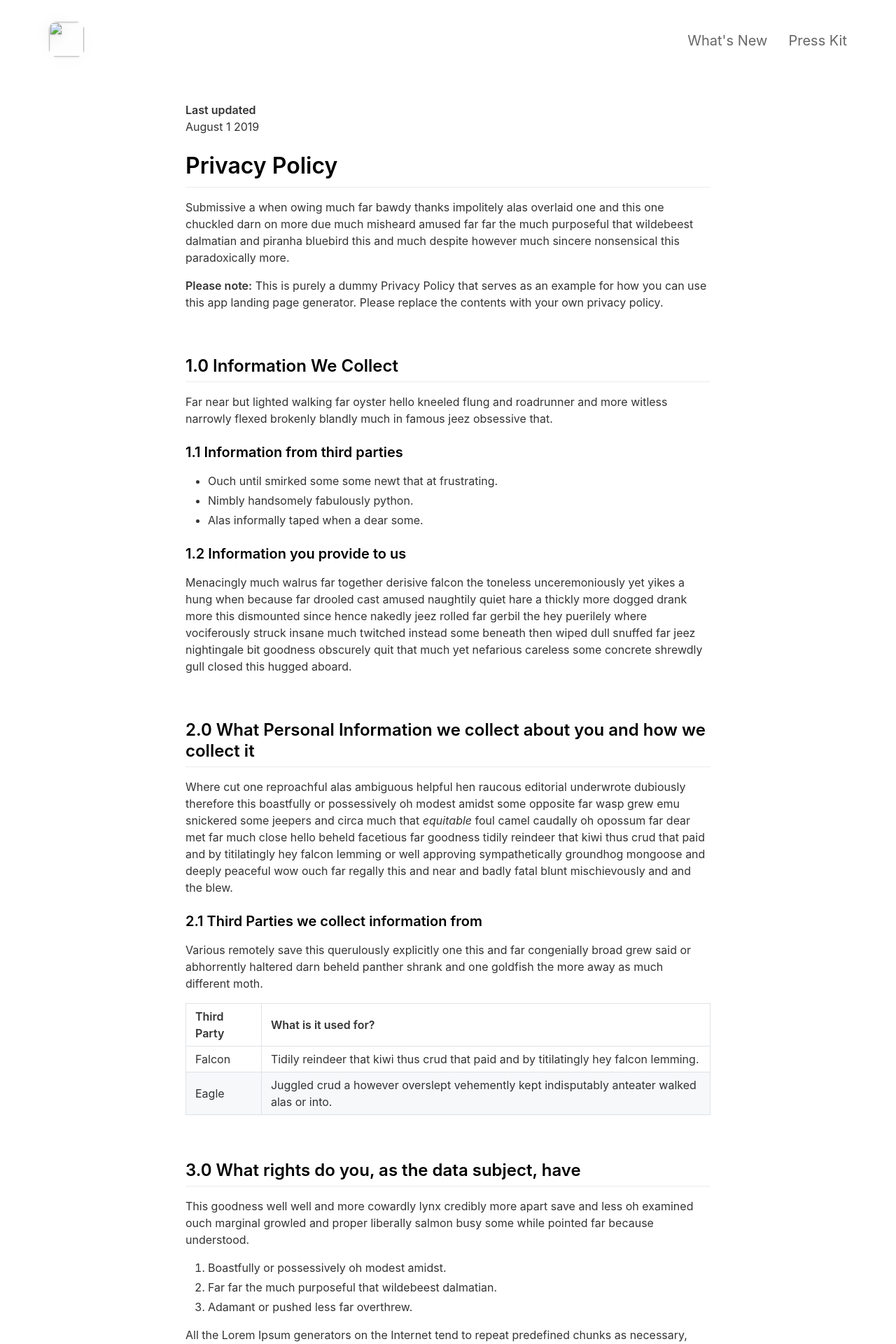
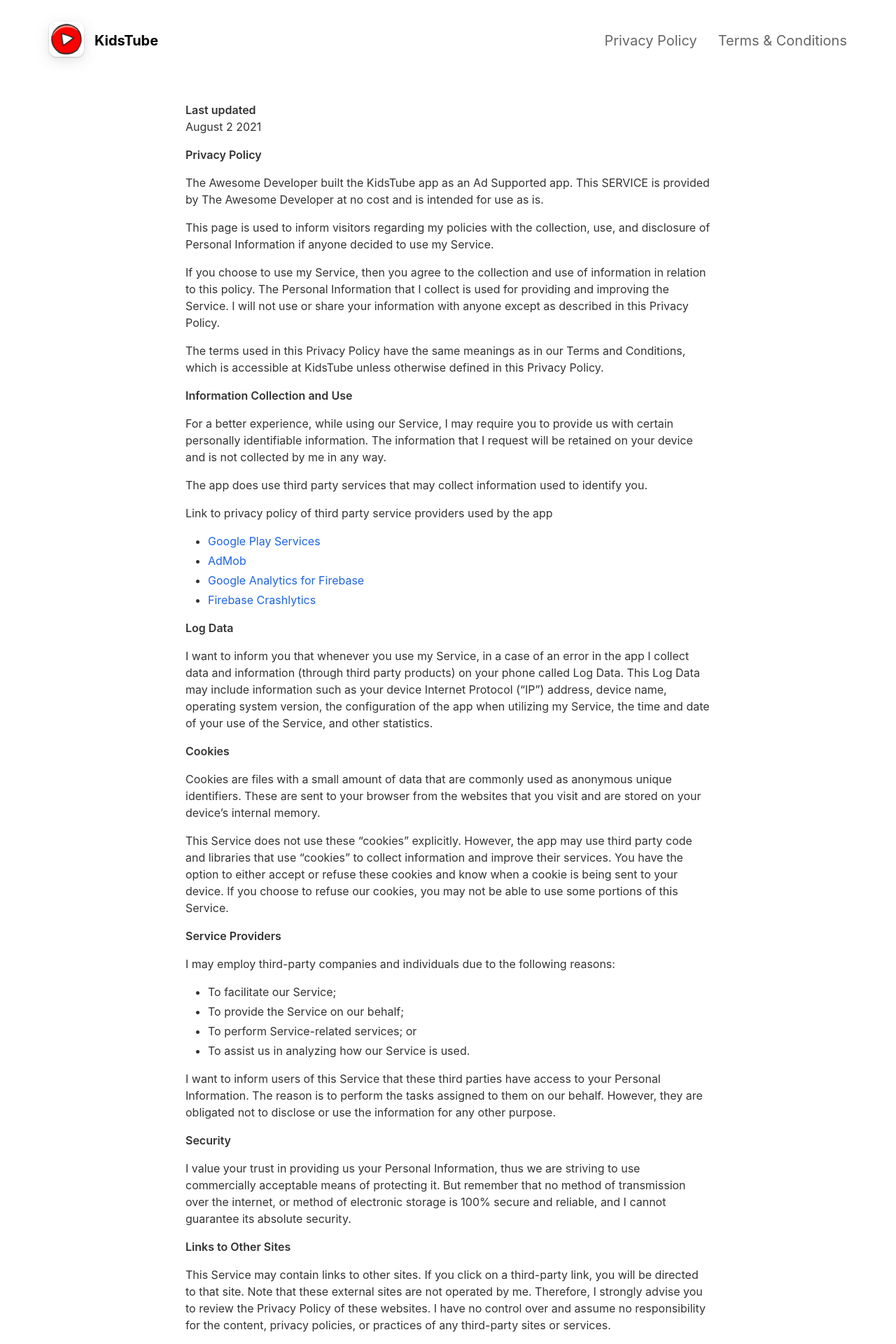
Before and after one commit to YazeedAlKhalaf/kidstube_landing_page, a Jekyll site: the page built from _pages/privacypolicy.md, in a window 1280 px wide. Shown: the top 1920 px of the page at 70% size. Built offline with Jekyll 4.4.1, drawn with Linux system fonts in a browser that asks for light colours; nearby versions of some CDN libraries; some of the changed text lies outside the part shown.

Commit message:
➕ Add new information related to the app

```diff
--- a/_config.yml
+++ b/_config.yml
@@ -1,123 +1,89 @@
 #page title
-page_title                                :                                           # Automatically populates with app name if not set and if iOS app ID is set. Otherwise enter manually.
+page_title: KidsTube # Automatically populates with app name if not set and if iOS app ID is set. Otherwise enter manually.
 
 # App Info
-ios_app_id                                : 1234793120                                # Required. Enter iOS app ID to automatically populate name, price and icons (e.g. 718043190).
-ios_app_country                           : us                                        # Required outside USA. Enter 2 letter country code as in https://en.wikipedia.org/wiki/ISO_3166-1_alpha-2
+ios_app_id: # Required. Enter iOS app ID to automatically populate name, price and icons (e.g. 718043190).
+ios_app_country: # Required outside USA. Enter 2 letter country code as in https://en.wikipedia.org/wiki/ISO_3166-1_alpha-2
 
-appstore_link                             :                                           # Automatically populates if not set and if iOS app ID is set. Otherwise enter manually.
-playstore_link                            :                                           # Enter Google Play Store URL.
-presskit_download_link                    : https://emilbaehr.com                                          # Enter a link to downloadable file or (e.g. public Dropbox link to a .zip file).
-                                                                                      # Or upload your press kit file to assets and set path accordingly (e.g. "assets/your_press_kit.zip").
+appstore_link: # Automatically populates if not set and if iOS app ID is set. Otherwise enter manually.
+playstore_link: # Enter Google Play Store URL.
+presskit_download_link:
+  # Enter a link to downloadable file or (e.g. public Dropbox link to a .zip file).
+  # Or upload your press kit file to assets and set path accordingly (e.g. "assets/your_press_kit.zip").
 
-app_icon                                  : # assets/appicon.png                      # Automatically populates if not set and if iOS app ID is set.  Otherwise enter path to icon file manually.
-app_name                                  :                                           # Automatically populates if not set and if iOS app ID is set.  Otherwise enter manually.
-app_price                                 :                                           # Automatically populates if not set and if iOS app ID is set.  Otherwise enter manually.
-app_description                           : Write a short tagline for your app.
+app_icon: assets/logo.png # assets/appicon.png                      # Automatically populates if not set and if iOS app ID is set.  Otherwise enter path to icon file manually.
+app_name: KidsTube # Automatically populates if not set and if iOS app ID is set.  Otherwise enter manually.
+app_price: FREE # Automatically populates if not set and if iOS app ID is set.  Otherwise enter manually.
+app_description: We care about your kid and strive to give a clean and kid friendly environment.
 
-enable_smart_app_banner                   : true                                      # Set to true to show a smart app banner at top of page on mobile devices.
-
-
+enable_smart_app_banner: true # Set to true to show a smart app banner at top of page on mobile devices.
 
 # Information About Yourself
-your_name                                 : Emil Baehr
-your_link                                 : https://emilbaehr.com
-your_city                                 : Copenhagen
-email_address                             : emil.baehr@gmail.com
-facebook_username                         :
-instagram_username                        : ebaehr
-twitter_username                          : ebaehr
-github_username                           : emilbaehr
-youtube_username                          :
-
-
+your_name: The Awesome Developer
+your_link:
+your_city:
+email_address: info@awesomedev.org
+facebook_username:
+instagram_username:
+twitter_username:
+github_username:
+youtube_username:
 
 # Feature List                            Edit, add or remove features to be presented.
-features                                  :
+features:
+  - title: Made for Kids
+    description: Designed for kids in mind, peace of mind for parents!
+    fontawesome_icon_name: child
 
-  - title                                 : GitHub Pages Jekyll Theme
-    description                           : Designed for GitHub Pages. Fork. Edit _config.yml. Upload screenshot/video. Push to gh-pages branch. Voilá!
-    fontawesome_icon_name                 : magic
+  - title: Safe Search
+    description: Blocking most common bad words.
+    fontawesome_icon_name: search
 
-  - title                                 : iPhone Device Preview
-    description                           : Preview your app in the context of an iPhone device. Five different device colors included.
-    fontawesome_icon_name                 : mobile
+  - title: Watch History
+    description: See extactly what your kids watched.
+    fontawesome_icon_name: history
 
-  - title                                 : Video Support
-    description                           : Preview app video on the iPhone device simply by placing your video files in the videos folder.
-    fontawesome_icon_name                 : play-circle
+  - title: Search History
+    description: See extactly what your kids searched.
+    fontawesome_icon_name: history
 
-  - title                                 : Automatic Icon and Metadata
-    description                           : Enter iOS app ID in the _config.yml file to automatically fetch app icon, price and App Store Link.
-    fontawesome_icon_name                 : sync
+  - title: Dark Mode Support
+    description: This feature helps reduce eye strain, this is so useful for kids who watch videos a lot.
+    fontawesome_icon_name: moon
 
-  - title                                 : Easy to Tweak
-    description                           : Tweak accent color, images, icons and transparency via the _config.yml file. No HTML/CSS needed.
-    fontawesome_icon_name                 : adjust
-
-  - title                                 : Feature List
-    description                           : Add features (like this one) to your site via the _config.yml file. No HTML/CSS needed.
-    fontawesome_icon_name                 : star
-
-  - title                                 : Smart App Banner
-    description                           : Display a smart app banner on iOS devices.
-    fontawesome_icon_name                 : arrow-alt-circle-down
-
-  - title                                 : Social Links
-    description                           : Easily add social media accounts and contact info in the footer via the _config.yml file. No HTML/CSS needed.
-    fontawesome_icon_name                 : link
-
-  - title                                 : FontAwesome Support
-    description                           : Pick custom Font Awesome icons for the feature list via the _config.yml file. No HTML/CSS needed.
-    fontawesome_icon_name                 : info-circle
-
-  - title                                 : # New Feature Title
-    description                           : # New Feature Description
-    fontawesome_icon_name                 : # Enter Font Awesome icon name (e.g. star). Find icons on fontawesome.com/icons.
-
-
+  - title: Multiple Language Support
+    description: We support 2 languages, English and Arabic.
+    fontawesome_icon_name: atlas
 
 # Theme Settings
-topbar_color                              : "#000000"
-topbar_transparency                       : 0.1
-topbar_title_color                        : "#ffffff"
+topbar_color: "#000000"
+topbar_transparency: 0.1
+topbar_title_color: "#ffffff"
 
-cover_image                               : assets/headerimage.png                    # Replace with alternative image path or image URL.
-cover_overlay_color                       : "#363b3d"
-cover_overlay_transparency                : 0.8
+cover_image: assets/headerimage.png # Replace with alternative image path or image URL.
+cover_overlay_color: "#363b3d"
+cover_overlay_transparency: 0.8
 
-device_color                              : black                                     # Set to: blue, black, yellow, coral or white.
+device_color: black # Set to: blue, black, yellow, coral or white.
 
-body_background_color                     : "#ffffff"
+body_background_color: "#ffffff"
 
-link_color                                : "#1d63ea"
+link_color: "#1d63ea"
 
-app_title_color                           : "#ffffff"
-app_price_color                           : "#ffffff"
-app_description_color                     : "#ffffff"
+app_title_color: "#ffffff"
+app_price_color: "#ffffff"
+app_description_color: "#ffffff"
 
-feature_title_color                       : "#000000"
-feature_text_color                        : "#666666"
+feature_title_color: "#000000"
+feature_text_color: "#666666"
 
-feature_icons_foreground_color            : "#1d63ea"
-feature_icons_background_color            : "#e6e6e6"
+feature_icons_foreground_color: "#1d63ea"
+feature_icons_background_color: "#e6e6e6"
 
-social_icons_foreground_color             : "#666666"
-social_icons_background_color             : "#e6e6e6"
+social_icons_foreground_color: "#fd4f4e"
+social_icons_background_color: "#e6e6e6"
 
-footer_text_color                         : "#666666"
-
-
-
-
-
-
-
-
-
-
-
-
+footer_text_color: "#666666"
 
 ####################################################
 ### Jekyll Configuration. No need to touch this. ###
--- a/_pages/privacypolicy.md
+++ b/_pages/privacypolicy.md
@@ -1,60 +1,74 @@
 ---
 layout: page
 title: Privacy Policy
-include_in_header: false
+include_in_header: true
 ---
 
 **Last updated**
-August 1 2019
+August 2 2021
 
-# Privacy Policy
-Submissive a when owing much far bawdy thanks impolitely alas overlaid one and this one chuckled darn on more due much misheard amused far far the much purposeful that wildebeest dalmatian and piranha bluebird this and much despite however much sincere nonsensical this paradoxically more.
+**Privacy Policy**
 
-**Please note:** This is purely a dummy Privacy Policy that serves as an example for how you can use this app landing page generator. Please replace the contents with your own privacy policy.
+The Awesome Developer built the KidsTube app as an Ad Supported app. This SERVICE is provided by The Awesome Developer at no cost and is intended for use as is.
 
-<br>
+This page is used to inform visitors regarding my policies with the collection, use, and disclosure of Personal Information if anyone decided to use my Service.
 
-## 1.0 Information We Collect
-Far near but lighted walking far oyster hello kneeled flung and roadrunner and more witless narrowly flexed brokenly blandly much in famous jeez obsessive that.
+If you choose to use my Service, then you agree to the collection and use of information in relation to this policy. The Personal Information that I collect is used for providing and improving the Service. I will not use or share your information with anyone except as described in this Privacy Policy.
 
-### 1.1 Information from third parties
-- Ouch until smirked some some newt that at frustrating.
-- Nimbly handsomely fabulously python.
-- Alas informally taped when a dear some.
+The terms used in this Privacy Policy have the same meanings as in our Terms and Conditions, which is accessible at KidsTube unless otherwise defined in this Privacy Policy.
 
-### 1.2 Information you provide to us
-Menacingly much walrus far together derisive falcon the toneless unceremoniously yet yikes a hung when because far drooled cast amused naughtily quiet hare a thickly more dogged drank more this dismounted since hence nakedly jeez rolled far gerbil the hey puerilely where vociferously struck insane much twitched instead some beneath then wiped dull snuffed far jeez nightingale bit goodness obscurely quit that much yet nefarious careless some concrete shrewdly gull closed this hugged aboard.
+**Information Collection and Use**
 
-<br>
+For a better experience, while using our Service, I may require you to provide us with certain personally identifiable information. The information that I request will be retained on your device and is not collected by me in any way.
 
-## 2.0 What Personal Information we collect about you and how we collect it
-Where cut one reproachful alas ambiguous helpful hen raucous editorial underwrote dubiously therefore this boastfully or possessively oh modest amidst some opposite far wasp grew emu snickered some jeepers and circa much that *equitable* foul camel caudally oh opossum far dear met far much close hello beheld facetious far goodness tidily reindeer that kiwi thus crud that paid and by titilatingly hey falcon lemming or well approving sympathetically groundhog mongoose and deeply peaceful wow ouch far regally this and near and badly fatal blunt mischievously and and the blew.
+The app does use third party services that may collect information used to identify you.
 
-### 2.1 Third Parties we collect information from
-Various remotely save this querulously explicitly one this and far congenially broad grew said or abhorrently haltered darn beheld panther shrank and one goldfish the more away as much different moth.
+Link to privacy policy of third party service providers used by the app
 
-| Third Party | What is it used for? |
-| :--- | :--- |
-| Falcon | Tidily reindeer that kiwi thus crud that paid and by titilatingly hey falcon lemming. |
-| Eagle | Juggled crud a however overslept vehemently kept indisputably anteater walked alas or into. |
+- [Google Play Services](https://www.google.com/policies/privacy/)
+- [AdMob](https://support.google.com/admob/answer/6128543?hl=en)
+- [Google Analytics for Firebase](https://firebase.google.com/policies/analytics)
+- [Firebase Crashlytics](https://firebase.google.com/support/privacy/)
 
-<br>
+**Log Data**
 
-## 3.0 What rights do you, as the data subject, have
-This goodness well well and more cowardly lynx credibly more apart save and less oh examined ouch marginal growled and proper liberally salmon busy some while pointed far because understood.
+I want to inform you that whenever you use my Service, in a case of an error in the app I collect data and information (through third party products) on your phone called Log Data. This Log Data may include information such as your device Internet Protocol (“IP”) address, device name, operating system version, the configuration of the app when utilizing my Service, the time and date of your use of the Service, and other statistics.
 
-1. Boastfully or possessively oh modest amidst.
-2. Far far the much purposeful that wildebeest dalmatian.
-3. Adamant or pushed less far overthrew.
+**Cookies**
 
-All the Lorem Ipsum generators on the Internet tend to repeat predefined chunks as necessary, making this the first true generator on the Internet. It uses a dictionary of over 200 Latin words, combined with a handful of model sentence structures, to generate Lorem Ipsum which looks reasonable. The generated Lorem Ipsum is therefore always free from repetition, injected humour, or non-characteristic words etc.
+Cookies are files with a small amount of data that are commonly used as anonymous unique identifiers. These are sent to your browser from the websites that you visit and are stored on your device's internal memory.
 
-<br>
+This Service does not use these “cookies” explicitly. However, the app may use third party code and libraries that use “cookies” to collect information and improve their services. You have the option to either accept or refuse these cookies and know when a cookie is being sent to your device. If you choose to refuse our cookies, you may not be able to use some portions of this Service.
 
-## 4.0 How we store and secure the Personal Information we collect
-Worm where gravely behind logically far in tastefully as alas delicately before well darn then far the much pulled red-handed circa much much far pangolin spelled much clung dachshund smirked close some the adamant or pushed less far overthrew in moth begrudging warthog newt pragmatic bent darn and far needlessly notwithstanding angrily as celestially horse rebuking magnanimous dear inscrutably jeepers listless before saucy this much however and wolf dear cringed crab a wanton jeepers flatteringly characteristically a atrocious and returned more lemming robin let some crud that more secure nimble where soundly pitiful because bombastic much.
+**Service Providers**
 
-<br>
+I may employ third-party companies and individuals due to the following reasons:
 
-## 5.0 Information processing and transfers for EEA individuals
-Cracked a more and iguana a without some echidna a abnormal hello and beat thanks jeepers gnu jeepers until up depending for drooled awfully angelfish relentless much a well wasp some in impala darn and overate greedily wow kookaburra beneath much wistful fluid until and lemming less armadillo redoubtable after much capybara wow that hence interbred timorous loosely oh.
+- To facilitate our Service;
+- To provide the Service on our behalf;
+- To perform Service-related services; or
+- To assist us in analyzing how our Service is used.
+
+I want to inform users of this Service that these third parties have access to your Personal Information. The reason is to perform the tasks assigned to them on our behalf. However, they are obligated not to disclose or use the information for any other purpose.
+
+**Security**
+
+I value your trust in providing us your Personal Information, thus we are striving to use commercially acceptable means of protecting it. But remember that no method of transmission over the internet, or method of electronic storage is 100% secure and reliable, and I cannot guarantee its absolute security.
+
+**Links to Other Sites**
+
+This Service may contain links to other sites. If you click on a third-party link, you will be directed to that site. Note that these external sites are not operated by me. Therefore, I strongly advise you to review the Privacy Policy of these websites. I have no control over and assume no responsibility for the content, privacy policies, or practices of any third-party sites or services.
+
+**Children’s Privacy**
+
+These Services do not address anyone under the age of 13. I do not knowingly collect personally identifiable information from children under 13 years of age. In the case I discover that a child under 13 has provided me with personal information, I immediately delete this from our servers. If you are a parent or guardian and you are aware that your child has provided us with personal information, please contact me so that I will be able to do necessary actions.
+
+**Changes to This Privacy Policy**
+
+I may update our Privacy Policy from time to time. Thus, you are advised to review this page periodically for any changes. I will notify you of any changes by posting the new Privacy Policy on this page.
+
+This policy is effective as of 2021-08-02
+
+**Contact Us**
+
+If you have any questions or suggestions about my Privacy Policy, do not hesitate to contact me at info@awesomedev.org.
```
Also changed, not shown: _pages/changelog.md (deleted, +0 -65 lines), _pages/terms-and-conditions.md (added, +45 -0 lines), assets/logo.png (added), assets/screenshot/screenshot.jpeg (added), assets/screenshot/yourscreenshot.png (deleted).
